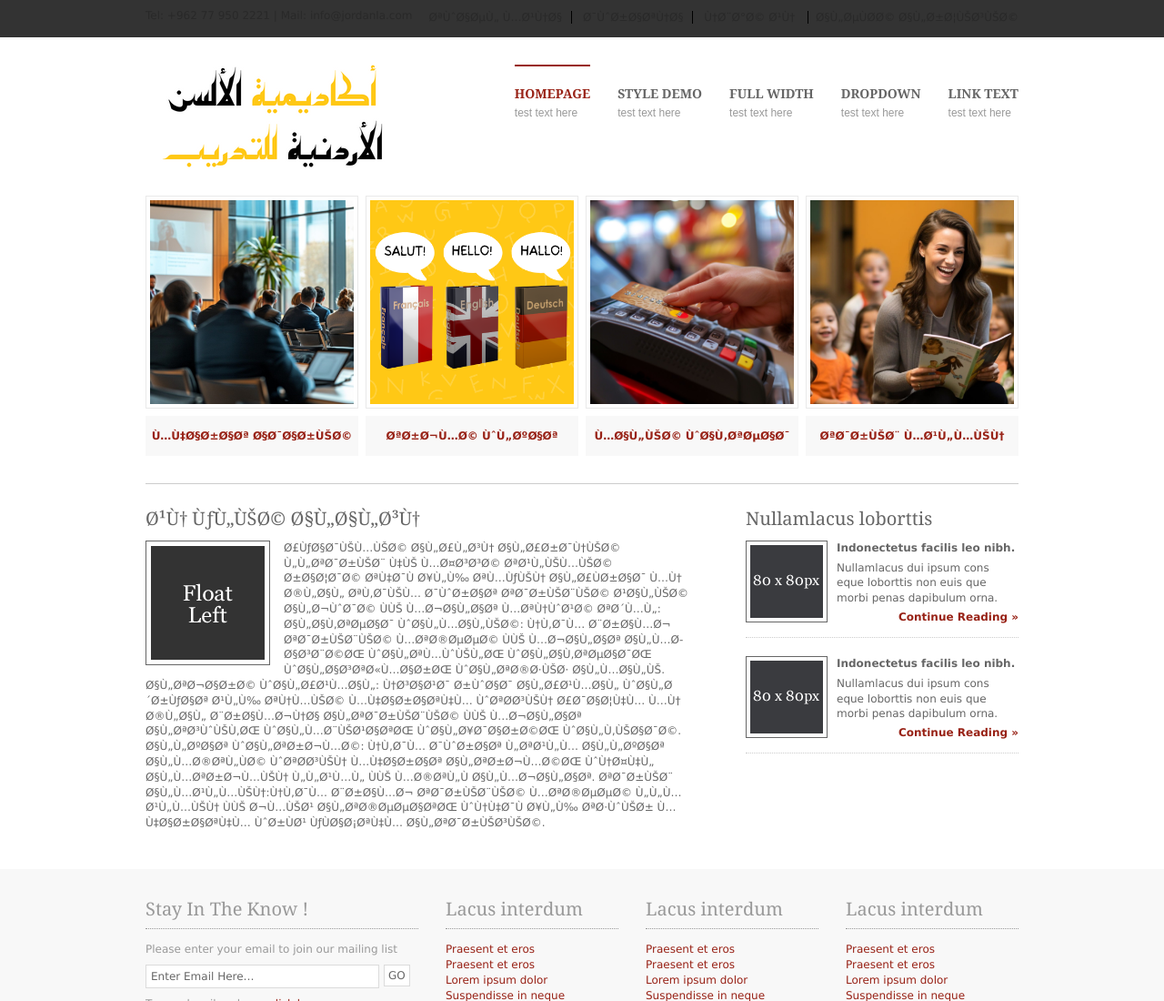
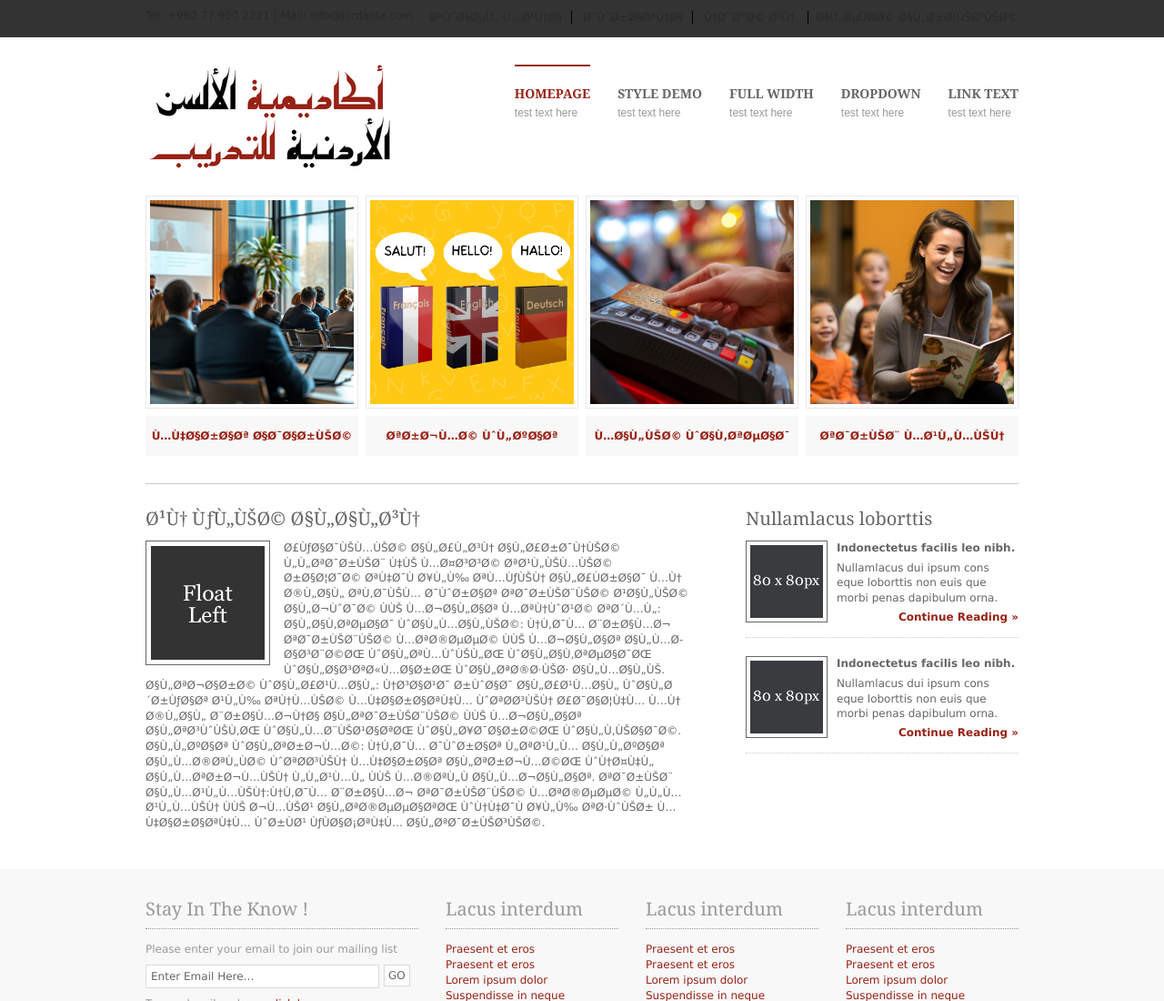
Before and after one commit to manaldabit/rundwebsite2, a plain HTML site: page index.html in a window 1280 px wide. Shown: the top 1100 px of the page at 91% size. Drawn offline with Linux system fonts and the light colour scheme.

Commit message:
Update index.html

```diff
--- a/index.html
+++ b/index.html
@@ -43,7 +43,7 @@ Licence URI: http://www.os-templates.com/template-terms
       </ul>
     </div>
     <div id="logo">
-  <img src="images/newjlalogo2colo.png" alt="Logo">
+  <img src="images/NEWLOGOJLARED.png" alt="Logo">
 </div>
 <br class="clear" />
 </div>
```
